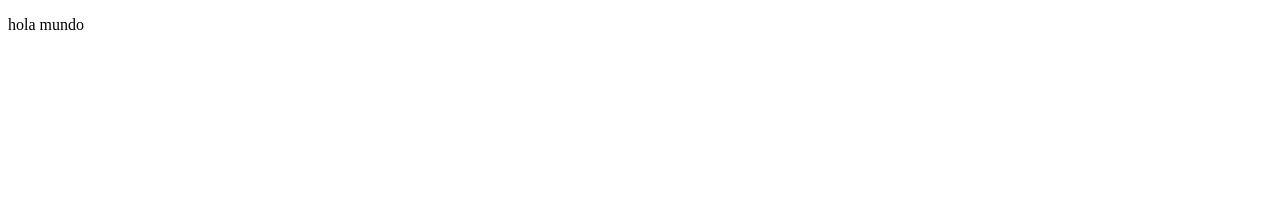
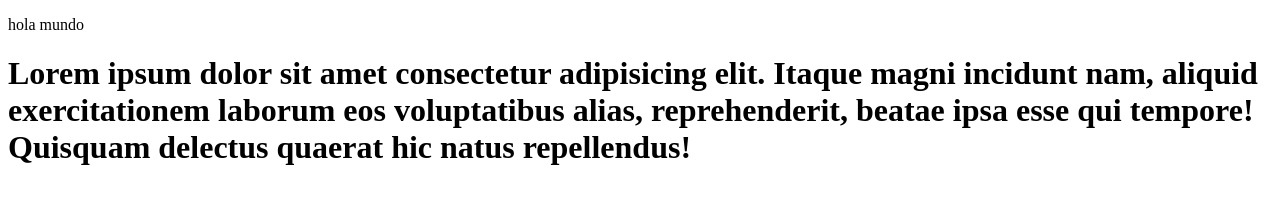
Before and after one commit to astridVanessa/mi-primer-repositorio, a plain HTML site: page index.html in a window 1280 px wide. Drawn offline with Linux system fonts and the light colour scheme.

Commit message:
se agregó un h1

```diff
--- a/index.html
+++ b/index.html
@@ -7,5 +7,6 @@
 </head>
 <body>
     <p>hola mundo</p>
+    <h1>Lorem ipsum dolor sit amet consectetur adipisicing elit. Itaque magni incidunt nam, aliquid exercitationem laborum eos voluptatibus alias, reprehenderit, beatae ipsa esse qui tempore! Quisquam delectus quaerat hic natus repellendus!</h1>
 </body>
 </html>
```
